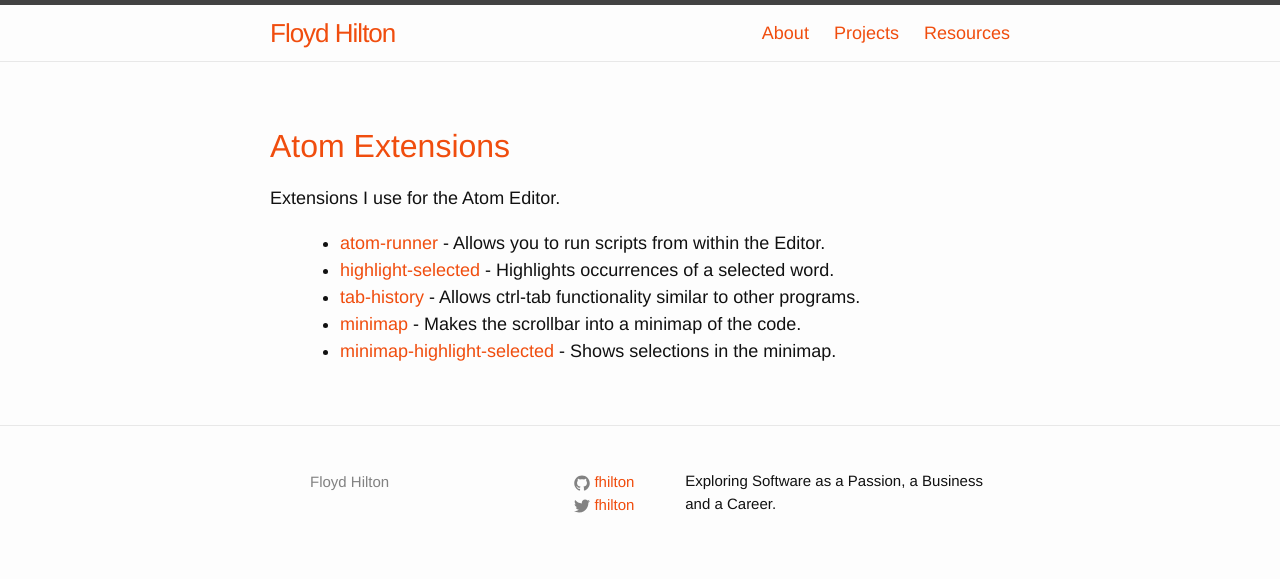
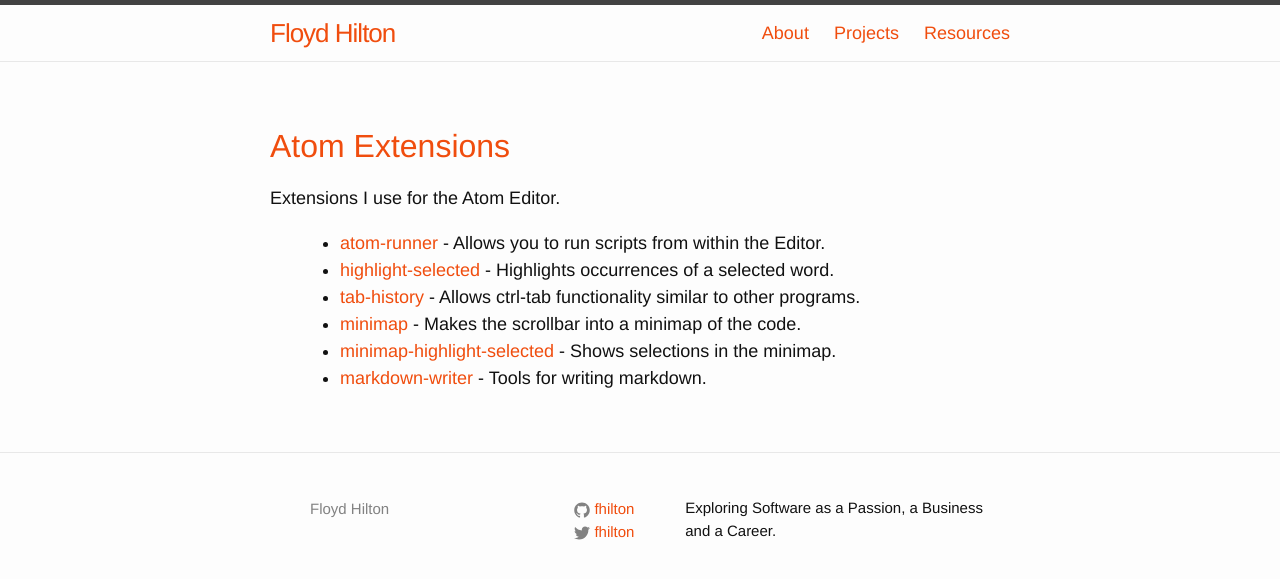
Before and after one commit to fhilton/fhilton.github.io, a Jekyll site: the page built from resources/atom-extensions.md, in a window 1280 px wide. Shown: the top 579 px of the page. Built offline with Jekyll 4.4.1, drawn with Linux system fonts in a browser that asks for light colours.

Commit message:
Adding atom extension

```diff
--- a/resources/atom-extensions.md
+++ b/resources/atom-extensions.md
@@ -9,3 +9,4 @@
 - [tab-history](https://github.com/guillaume86/tab-history) - Allows ctrl-tab functionality similar to other programs.
 - [minimap](https://atom.io/packages/minimap) - Makes the scrollbar into a minimap of the code.
 - [minimap-highlight-selected](https://atom.io/packages/minimap-highlight-selected) - Shows selections in the minimap.
+- [markdown-writer](https://atom.io/packages/markdown-writer) - Tools for writing markdown.
```
